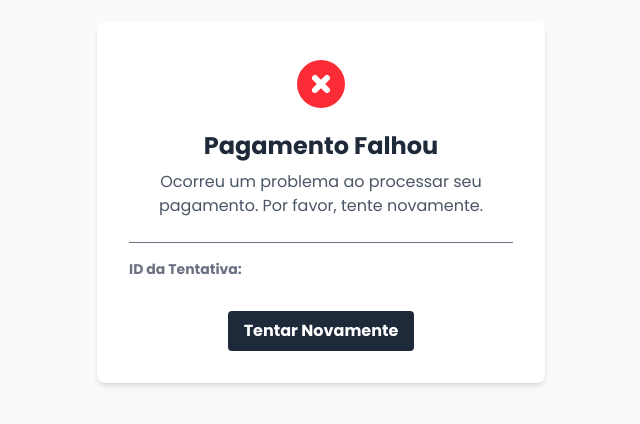
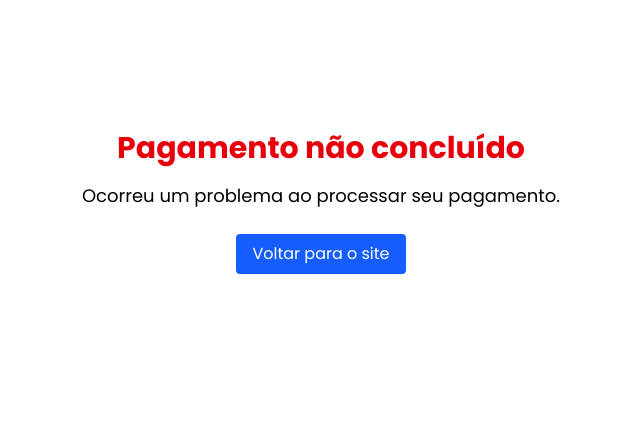
Before and after one commit to CristianoMends/gabymakes-website, a React (Vite) app: page /payment/failure in a window 1280 px wide. Shown: the part 198-622 px from the top of the page, without its empty margins (319-959 px from the left). Built offline with nearby package versions, Linux system fonts and the light colour scheme; no server answers; what @mercadopago/sdk-react would draw is missing.

Commit message:
fix loop error on Highlights

```diff
--- a/src/components/Highlights.jsx
+++ b/src/components/Highlights.jsx
@@ -15,13 +15,7 @@ export default function Highlights() {
         if (storedUserId) {
             setUserId(storedUserId);
         }
-    })
-
-    const storedUserId = localStorage.getItem('userId');
-    if (storedUserId) {
-        setUserId(storedUserId);
-    }
-
+    }, [])
 
     useEffect(() => {
         setLoading(true);
--- a/src/pages/paymentFailurePage.jsx
+++ b/src/pages/paymentFailurePage.jsx
@@ -1,31 +1,60 @@
-import { Link, useSearchParams } from 'react-router-dom';
-import { HiXCircle } from 'react-icons/hi';
+import { useEffect, useState } from "react";
+import { useLocation } from "react-router-dom";
 
-export default function PaymentFailurePage() {
-    const [searchParams] = useSearchParams();
-    const status = searchParams.get('status');
-    const paymentId = searchParams.get('payment_id');
+export default function PaymentFailure() {
+    const location = useLocation();
+    const [message, setMessage] = useState("Carregando...");
 
-    const getFailureMessage = () => {
-        if (status === 'rejected') {
-            return 'Seu pagamento foi recusado. Por favor, tente novamente com outro método de pagamento ou entre em contato com seu banco.';
+    useEffect(() => {
+        const params = new URLSearchParams(location.search);
+
+        const collectionId = params.get("collection_id");
+        const collectionStatus = params.get("collection_status");
+        const status = params.get("status");
+
+        // Caso 1: Usuário apenas clicou em voltar (tudo null)
+        if (
+            collectionId === "null" &&
+            collectionStatus === "null" &&
+            status === "null"
+        ) {
+            setMessage("Você voltou para o site sem concluir o pagamento.");
+            return;
         }
-        return 'Ocorreu um problema ao processar seu pagamento. Por favor, tente novamente.';
-    };
+
+        // Caso 2: Pagamento recusado/rejeitado
+        if (
+            status?.toLowerCase() === "rejected" ||
+            collectionStatus?.toLowerCase() === "rejected"
+        ) {
+            setMessage("Seu pagamento foi recusado. Tente novamente.");
+            return;
+        }
+
+        // Caso 3: Pagamento pendente
+        if (
+            status?.toLowerCase() === "pending" ||
+            collectionStatus?.toLowerCase() === "pending"
+        ) {
+            setMessage("Seu pagamento está pendente. Aguarde a confirmação.");
+            return;
+        }
+
+        // Caso 4: Qualquer outra situação
+        setMessage("Ocorreu um problema ao processar seu pagamento.");
+    }, [location.search]);
 
     return (
-        <div className="flex flex-col items-center justify-center min-h-screen bg-gray-50 text-center p-4">
-            <div className="max-w-md w-full bg-white p-8 rounded-lg shadow-md">
-                <HiXCircle className="text-red-500 text-6xl mx-auto mb-4" />
-                <h1 className="text-2xl font-bold text-gray-800">Pagamento Falhou</h1>
-                <p className="text-gray-600 mt-2">{getFailureMessage()}</p>
-                <div className="text-left text-sm text-gray-500 mt-6 border-t pt-4">
-                    <p><strong>ID da Tentativa:</strong> {paymentId}</p>
-                </div>
-                <Link to="/checkout/seu-user-id" className="mt-8 inline-block bg-gray-800 hover:bg-gray-900 text-white font-bold py-2 px-4 rounded transition">
-                    Tentar Novamente
-                </Link>
-            </div>
+        <div className="flex flex-col items-center justify-center min-h-screen text-center px-4">
+            <h1 className="text-3xl font-bold mb-4 text-red-600">Pagamento não concluído</h1>
+            <p className="text-lg">{message}</p>
+
+            <button
+                className="mt-6 px-4 py-2 bg-blue-600 text-white rounded hover:bg-blue-700"
+                onClick={() => (window.location.href = "/")}
+            >
+                Voltar para o site
+            </button>
         </div>
     );
 }
```
